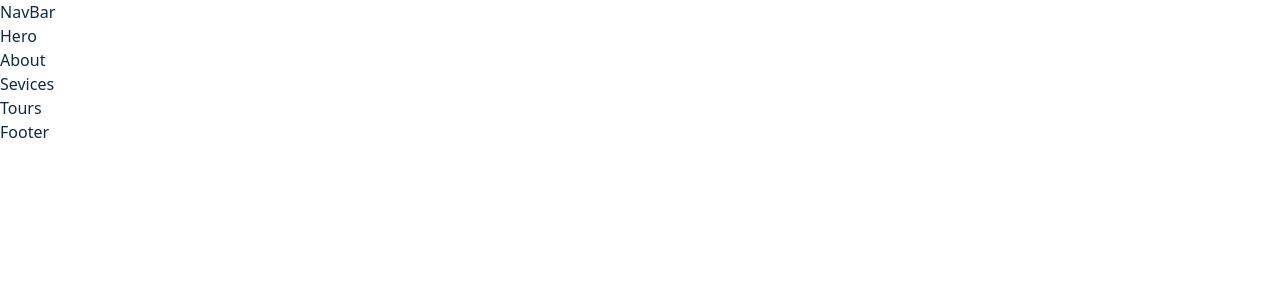
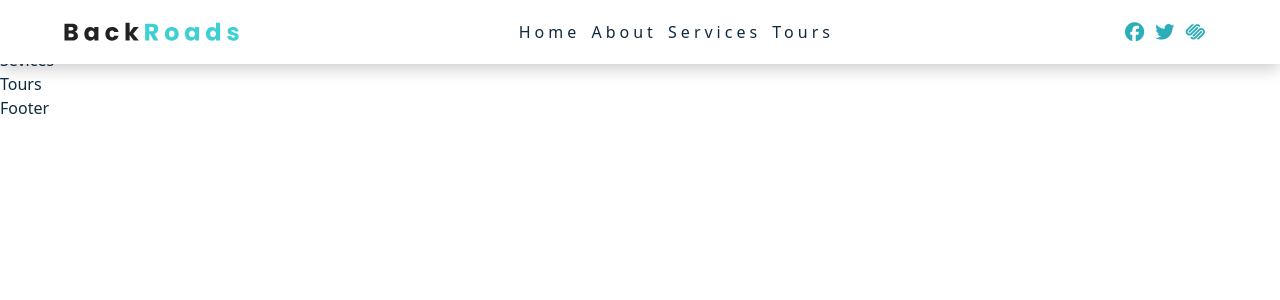
Before and after one commit to SPMcDonald1316/react_projects, a JavaScript app in the folder backroads/: page / in a window 1280 px wide. Shown: the top 300 px of the page. Built offline with nearby package versions, Linux system fonts and the light colour scheme; the HTML template or start-up script is replaced by a standard one.

Commit message:
complete navbar component

```diff
--- a/backroads/public/index.html
+++ b/backroads/public/index.html
@@ -12,8 +12,8 @@
     <title>Backroads || Tour Company</title>
     <link
       rel="stylesheet"
-      href="https://cdnjs.cloudflare.com/ajax/libs/font-awesome/5.12.0/css/all.min/css"
-      integrity="sha512-c93ifPoTvMdEJH/rKIcBx//AL1znq9+4/RmMGafI/vnTFe/dKwnn1uoeszE2zJBQTS1Ck5CqSBE+34ng2PthJg=="
+      href="https://cdnjs.cloudflare.com/ajax/libs/font-awesome/6.6.0/css/all.min.css"
+      integrity="sha512-Kc323vGBEqzTmouAECnVceyQqyqdsSiqLQISBL29aUW4U/M7pSPA/gEUZQqv1cwx4OnYxTxve5UMg5GT6L4JJg=="
       crossorigin="anonymous"
       referrerpolicy="no-referrer"
     />
--- a/backroads/src/components/Navbar.js
+++ b/backroads/src/components/Navbar.js
@@ -1,4 +1,41 @@
+import logo from '../images/logo.svg';
+import { pageLinks, socialLinks } from '../data';
+
 const NavBar = () => {
-  return <div>NavBar</div>;
+  return (
+    <nav className='navbar'>
+      <div className='nav-center'>
+        <div className='nav-header'>
+          <img src={logo} className='nav-logo' alt='backroads' />
+          <button type='button' className='nav-toggle' id='nav-toggle'>
+            <i className='fas fa-bars'></i>
+          </button>
+        </div>
+        <ul className='nav-links' id='nav-links'>
+          {pageLinks.map((link) => (
+            <li key={link.id}>
+              <a href={link.href} className='nav-link'>
+                {link.text}
+              </a>
+            </li>
+          ))}
+        </ul>
+        <ul className='nav-icons'>
+          {socialLinks.map((link) => (
+            <li key={link.id}>
+              <a
+                href={link.href}
+                target='_blank'
+                className='nav-icon'
+                rel='noreferrer'
+              >
+                <i className={link.icon}></i>
+              </a>
+            </li>
+          ))}
+        </ul>
+      </div>
+    </nav>
+  );
 };
 export default NavBar;
--- /dev/null
+++ b/backroads/src/data.js
@@ -0,0 +1,12 @@
+export const pageLinks = [
+  { id: 1, href: '#home', text: 'home' },
+  { id: 2, href: '#about', text: 'about' },
+  { id: 3, href: '#services', text: 'services' },
+  { id: 4, href: '#tours', text: 'tours' },
+];
+
+export const socialLinks = [
+  { id: 5, href: 'www.facebook.com', icon: 'fab fa-facebook' },
+  { id: 6, href: 'www.twitter.com', icon: 'fab fa-twitter' },
+  { id: 7, href: 'www.squarespace.com', icon: 'fab fa-squarespace' },
+];
```
Also changed, not shown: backroads/src/images/logo.svg (added).
